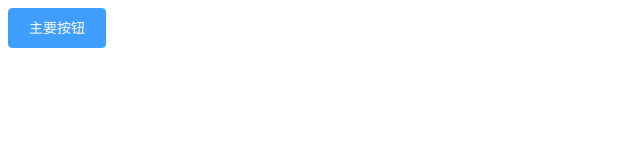
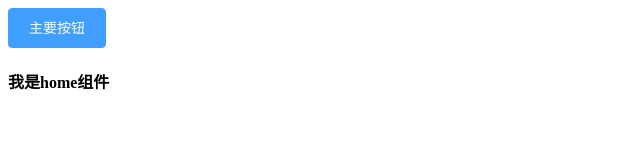
Before and after one commit to jinpeng1666/P-ManagementSystem, a Vue app: page /#/home in a window 1280 px wide. Shown: the top 160 px of the page, without its empty margins (0-640 px from the left). Built offline with nearby package versions, Linux system fonts and the light colour scheme.

Commit message:
完成路由的基本配置并测试

```diff
--- a/package.json
+++ b/package.json
@@ -10,7 +10,8 @@
   "dependencies": {
     "core-js": "^3.8.3",
     "element-ui": "^2.15.14",
-    "vue": "^2.6.14"
+    "vue": "^2.6.14",
+    "vue-router": "^3.6.5"
   },
   "devDependencies": {
     "@babel/core": "^7.12.16",
--- a/src/App.vue
+++ b/src/App.vue
@@ -1,6 +1,7 @@
 <template>
-  <div>
+  <div id="app">
     <el-button type="primary">主要按钮</el-button>
+    <router-view></router-view>
   </div>
 </template>
 
--- a/src/main.js
+++ b/src/main.js
@@ -8,8 +8,12 @@ import { Button, Select } from 'element-ui'
 Vue.use(Button)
 Vue.use(Select)
 
+// 引入路由
+import router from '@/router'
+
 Vue.config.productionTip = false
 
 new Vue({
   render: h => h(App),
+  router
 }).$mount('#app')
--- /dev/null
+++ b/src/router/index.js
@@ -0,0 +1,24 @@
+import Vue from 'vue'
+import VueRouter from 'vue-router'
+
+// 引入路由组件
+import Home from '@/views/home'
+import Employee from '@/views/employee'
+
+Vue.use(VueRouter)
+
+// 配置路由
+const routes = [
+    {
+        path: '/home',
+        component: Home
+    },
+    {
+        path: '/employee',
+        component: Employee
+    }
+]
+
+export default new VueRouter({
+    routes
+})
--- /dev/null
+++ b/src/views/employee/index.vue
@@ -0,0 +1,19 @@
+<template>
+  <div>
+    <h4>我是employee组件</h4>
+  </div>
+</template>
+
+<script>
+export default {
+    // eslint-disable-next-line vue/multi-word-component-names
+    name: 'employee',
+    data(){
+      return {}
+    }
+}
+</script>
+
+<style>
+
+</style>
--- /dev/null
+++ b/src/views/home/index.vue
@@ -0,0 +1,19 @@
+<template>
+  <div>
+    <h4>我是home组件</h4>
+  </div>
+</template>
+
+<script>
+export default {
+    // eslint-disable-next-line vue/multi-word-component-names
+    name: 'home',
+    data(){
+      return {}
+    }
+}
+</script>
+
+<style>
+
+</style>
--- a/vue.config.js
+++ b/vue.config.js
@@ -1,4 +1,5 @@
 const { defineConfig } = require('@vue/cli-service')
 module.exports = defineConfig({
-  transpileDependencies: true
+  transpileDependencies: true,
+  lintOnSave: false
 })
```
Also changed, not shown: 1 other file (tests, documents, lock files or other folders).
